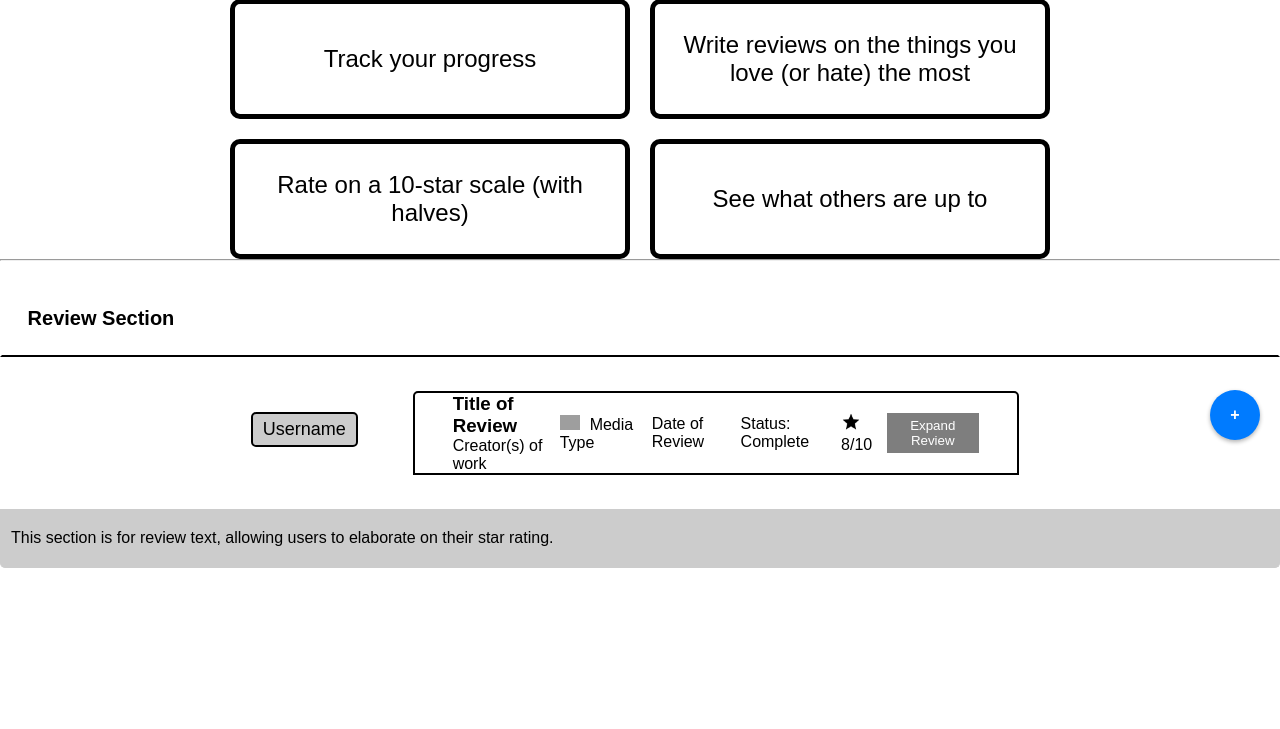
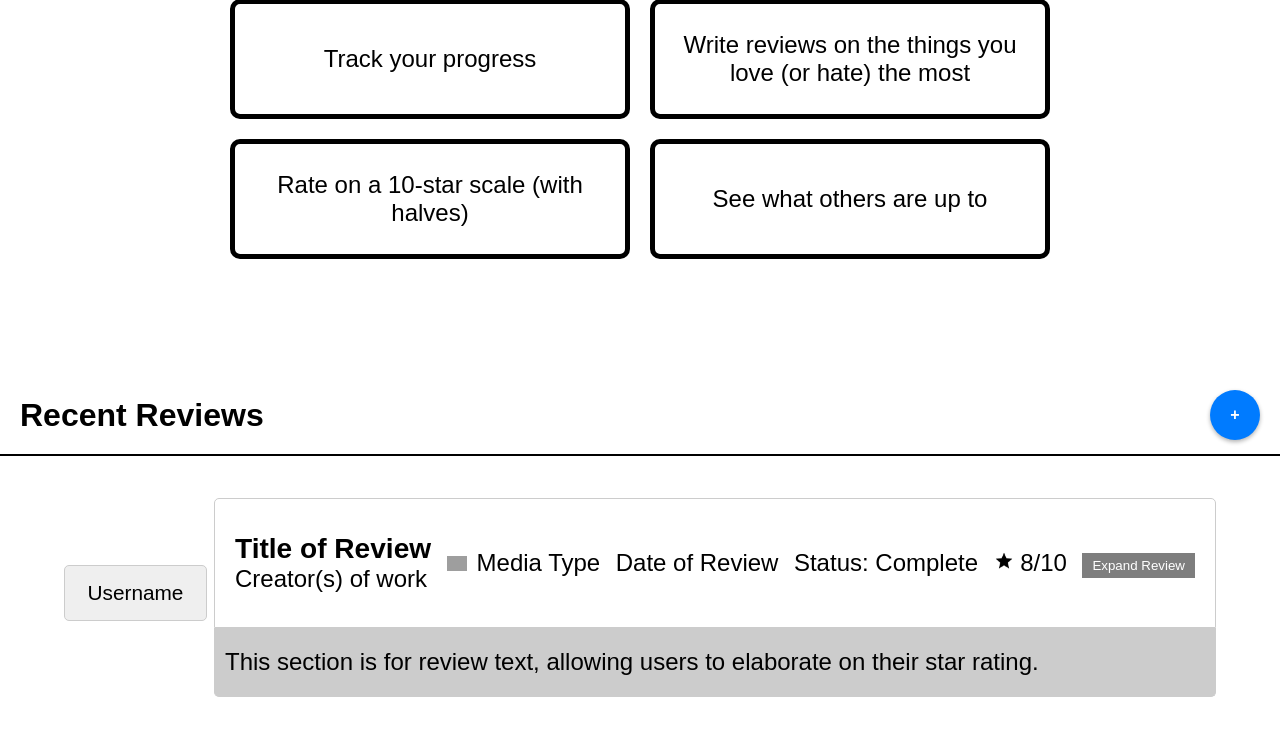
Before and after one commit to jessicadpo/LiteReview, a Django app: page / in a window 1280 px wide. Shown: the part 340-1069 px from the top of the page. Before the commit the page ends 908 px from the top, so only its background shows below. Run offline with Django 4.2, Linux system fonts and the light colour scheme; grey boxes are pictures that could not be loaded.

Commit message:
Fixed links. Made it so homepage adapts to screen size.

```diff
--- a/litereview/static/CSS/homepage.css
+++ b/litereview/static/CSS/homepage.css
@@ -17,8 +17,12 @@ header {
     padding: 0 20px;
 }
 
+.logo {
+    text-decoration: none;
+    color: rgb(255, 255, 255);
+}
+
 .webname {
-    display: inline-block; /* I don't even know if this is needed or if its even doing anything */
     font-size: 40px;
 }
 
@@ -26,10 +30,6 @@ header {
     width: 50px;
     height: 50px;
     margin-right: 10px;
-}
-
-.logo span {
-    font-size: 20px;
 }
 
 .search-bar input {
@@ -121,38 +121,50 @@ body {
     background-color: #0000a5;
 }
 
-.review-section {
-    display: flex;
-    justify-content: center;
-    padding: 2.5% 5%;
-    border: 2px solid #fff;
-}
-
 .review-section-title {
     float: left;
     width: 100%;
-    padding: 2%;
-    font-size: 20px;
-    border: 2px solid #fff;
+    font-size: 2em;
+    padding: 20px;
+    margin-top: 100px;
     border-bottom: 2px solid #000;
 }
 
-.username {
-    float: left;
-    width: 13%;
-    padding: 2.5% 0;
-    border: 2px solid #fff;
-    border-radius: 5px;
+.review-section {
+    display: flex;
+    flex-direction: row;
+    justify-content: center;
+    padding: 2.5% 5%;
+}
+
+.review-item {
+    display: flex;
+    flex-direction: row;
+    width: 100%;
+    align-items: center;
+}
+
+.review-item a {
+    width: 10%;
+    min-width: 150px;
+}
+
+.review-container {
+    display: flex;
+    flex-direction: column;
+    align-items: center;
+    margin-top: 10px;
+    font-size: 1.5em;
+    width: 90%;
 }
 
 .username-btn {
-    float: right;
-    padding: 5px 10px;
-    font-size: 18px;
-    background-color: #ccc;
-    border: 2px solid #000;
+    float: center;
+    padding: 10% 15%;
+    border: 1px solid #ccc;
     border-radius: 5px;
     cursor: pointer;
+    font-size: 1.3em;
 }
 
 .review-details {
@@ -161,16 +173,11 @@ body {
     align-items: center;
     justify-content: space-between;
     float: right;
-    width: 80%;
-    padding: 0 5%;
-    border: 2px solid #000;
+    width: 100%;
+    height: 130px;
+    padding: 20px;
+    border: 1px solid #ccc;
     border-radius: 5px 5px 0 0;
-}
-
-.review-section::after {
-    content: "";
-    clear: both;
-    display: table;
 }
 
 .media-type {
--- a/litereview/static/CSS/signup-login.css
+++ b/litereview/static/CSS/signup-login.css
@@ -28,8 +28,12 @@ body {
     padding: 0 20px;
 }
 
+.top-bar a {
+    text-decoration: none;
+    color: rgb(255, 255, 255);
+}
+
 .webname {
-    display: inline-block; /* I don't even know if this is needed or if its even doing anything */
     font-size: 40px;
 }
 
--- a/litereview/templates/homepage.html
+++ b/litereview/templates/homepage.html
@@ -12,10 +12,10 @@
 
       <header>
         <div class="top-bar">
-            <div class="logo">
+            <a href="http://127.0.0.1:8000/" class="logo">
                 <img src="../static/icons/burn-elmo.gif" alt="Logo">
                 <b class="webname">Website Name</b>
-            </div>
+            </a>
             <div class="search-bar">
                 <input type="text" placeholder="Search...">
                 <button type="submit">Search</button>
@@ -56,17 +56,15 @@
 
     <div class="circle-button" id="circle-Button" onclick="alert('Create review form here')">+</div>
 
- <hr>
  	<br>
- 	<b class="review-section-title">Review Section</b><br><br><br>
+ 	<b class="review-section-title">Recent Reviews</b><br><br><br>
     <div class="review-section">
         <!-- Reviews will be in same style and will be shown based on user page -->
-        <div class="review-container">
-        	<div class="username">
+        <div class="review-item">
             <a href="user">
                 <button class="username-btn">Username</button>
             </a>
-            </div>
+            <div class="review-container">
                 <div class="review-details">
                     <div class="title-creator">
                         <h3>Title of Review</h3>
@@ -81,11 +79,11 @@
                     </div>
                     <div><button class="expand-button">Expand Review</button></div>
                 </div>
-
+                <div class="expanded-review">
+                   <p>This section is for review text, allowing users to elaborate on their star rating.</p>
                 </div>
             </div>
-   	<div class="expanded-review">
-       <p>This section is for review text, allowing users to elaborate on their star rating.</p>
+        </div>
     </div>
 
 </body>
--- a/litereview/templates/signup-login.html
+++ b/litereview/templates/signup-login.html
@@ -11,10 +11,10 @@
 <body>
     <header>
         <div class="top-bar">
-            <div class="logo">
+            <a href="http://127.0.0.1:8000/" class="logo">
                 <img src="../static/icons/burn-elmo.gif" alt="Logo">
                 <b class="webname">Website Name</b>
-            </div>
+            </a>
             <div class="search-bar">
                 <input type="text" placeholder="Search...">
                 <button type="submit">Search</button>
--- a/litereview/templates/userpage.html
+++ b/litereview/templates/userpage.html
@@ -9,10 +9,10 @@
 <body>
     <header>
         <div class="top-bar">
-            <div class="logo">
+            <a href="http://127.0.0.1:8000/" class="logo">
                 <img src="../static/icons/burn-elmo.gif" alt="Logo">
                 <b class="webname">Website Name</b>
-            </div>
+            </a>
             <div class="search-bar">
                 <input type="text" placeholder="Search...">
                 <button type="submit">Search</button>
```
Also changed, not shown: litereview/static/CSS/userpage.css (+5 -6 lines). Lines whose indentation alone changed are shown as unchanged.
